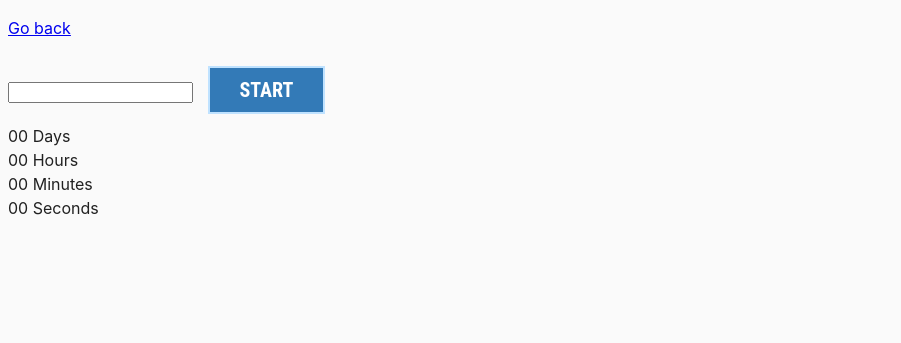
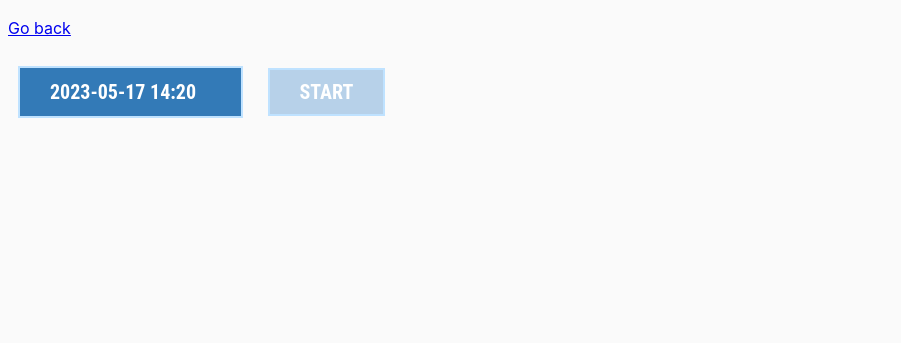
Before and after one commit to VasylievYurii/goit-js-hw-09, a website built with Parcel: page src/02-timer.html in a window 1280 px wide. Shown: the top 343 px of the page, without its empty margins (0-901 px from the left). Built offline with nearby package versions, Linux system fonts and the light colour scheme.

Commit message:
second task

```diff
--- a/package.json
+++ b/package.json
@@ -18,7 +18,9 @@
     "url": "https://github.com/goitacademy/parcel-project-template/issues"
   },
   "dependencies": {
-    "modern-normalize": "^1.1.0"
+    "flatpickr": "^4.6.13",
+    "modern-normalize": "^1.1.0",
+    "notiflix": "^3.2.6"
   },
   "devDependencies": {
     "@parcel/transformer-sass": "^2.6.0",
--- a/src/css/common.css
+++ b/src/css/common.css
@@ -42,3 +42,64 @@ button:hover, button:focus{
 button.noActive{
   background: #b7d1e9;
 }
+
+input{
+  margin: 10px;
+  width: 225px;
+  text-decoration: none;
+  font-size: 20px;
+  line-height: 20px;
+  padding: 12px 30px;
+  color: #FFF;
+  font-weight: bold;
+  text-transform: uppercase;
+  font-family: 'Roboto Condensed', sans-serif;
+  background: #337AB7;
+  border: 2px solid #BFE2FF;
+  overflow: hidden;
+}
+
+.timer{
+  display: flex;
+  position:absolute;
+  text-align:center;
+  top: 50%;
+  left: 50%;
+  transform: translate(-50%, -50%);
+  gap: 10px;
+}
+
+.field{
+  display: flex;
+  flex-direction: column;
+
+  padding-bottom: 10px;
+  color: #f6efef;
+  background: rgb(88,89,91);
+  background: radial-gradient(circle, rgb(65, 65, 66) 0%, rgb(6, 6, 6) 100%);
+  border-radius: 11px;
+}
+
+.value{
+  position: relative;
+  margin: 0 auto;
+  font-size: 44px;
+  padding-left: 20px;
+  padding-right: 20px;
+}
+
+.label{
+ text-transform: uppercase;
+ font-size: 16px;
+ padding-top: 0.5em;
+}
+
+.value::after{
+  position: absolute;
+  content:'';
+  width: 100%;
+  height: 1px;
+  background: #f6efef;
+  top:100%;
+  left: 0;
+}
--- a/src/js/02-timer.js
+++ b/src/js/02-timer.js
@@ -0,0 +1,76 @@
+import flatpickr from 'flatpickr';
+import 'flatpickr/dist/flatpickr.min.css';
+import Notiflix from 'notiflix';
+
+const selector = document.getElementById('datetime-picker');
+const startBtn = document.querySelector('[data-start]');
+const daysFieldRef = document.querySelector('[data-days]');
+const hoursFieldRef = document.querySelector('[data-hours]');
+const minutesFieldRef = document.querySelector('[data-minutes]');
+const secondsFieldRef = document.querySelector('[data-seconds]');
+
+startBtn.disabled = true;
+startBtn.classList.add('noActive');
+
+function pad(value) {
+  return String(value).padStart(2, '0');
+}
+
+function doCountInterval(ms) {
+  setInterval(() => {
+    ms = ms - 1000;
+    makeTextContent(ms);
+  }, 1000);
+}
+
+function makeTextContent(ms) {
+  let { days, hours, minutes, seconds } = convertMs(ms);
+  daysFieldRef.textContent = `${days}`;
+  hoursFieldRef.textContent = `${hours}`;
+  minutesFieldRef.textContent = `${minutes}`;
+  secondsFieldRef.textContent = `${seconds}`;
+}
+
+const options = {
+  enableTime: true,
+  time_24hr: true,
+  defaultDate: new Date(),
+  minuteIncrement: 1,
+  onClose(selectedDates) {
+    if (selectedDates[0] < Date.now()) {
+      Notiflix.Notify.failure('Please choose a date in the future', {
+        clickToClose: true,
+        timeout: 4000,
+      });
+    } else {
+      startBtn.disabled = false;
+      startBtn.classList.remove('noActive');
+    }
+    let countedTime = selectedDates[0].getTime() - Date.now();
+    makeTextContent(countedTime);
+    startBtn.addEventListener('click', () => {
+        doCountInterval(countedTime);
+    });
+  },
+};
+
+flatpickr(selector, options);
+
+function convertMs(ms) {
+  // Number of milliseconds per unit of time
+  const second = 1000;
+  const minute = second * 60;
+  const hour = minute * 60;
+  const day = hour * 24;
+
+  // Remaining days
+  const days = pad(Math.floor(ms / day));
+  // Remaining hours
+  const hours = pad(Math.floor((ms % day) / hour));
+  // Remaining minutes
+  const minutes = pad(Math.floor(((ms % day) % hour) / minute));
+  // Remaining seconds
+  const seconds = pad(Math.floor((((ms % day) % hour) % minute) / second));
+
+  return { days, hours, minutes, seconds };
+}
```
Also changed, not shown: 1 other file.
